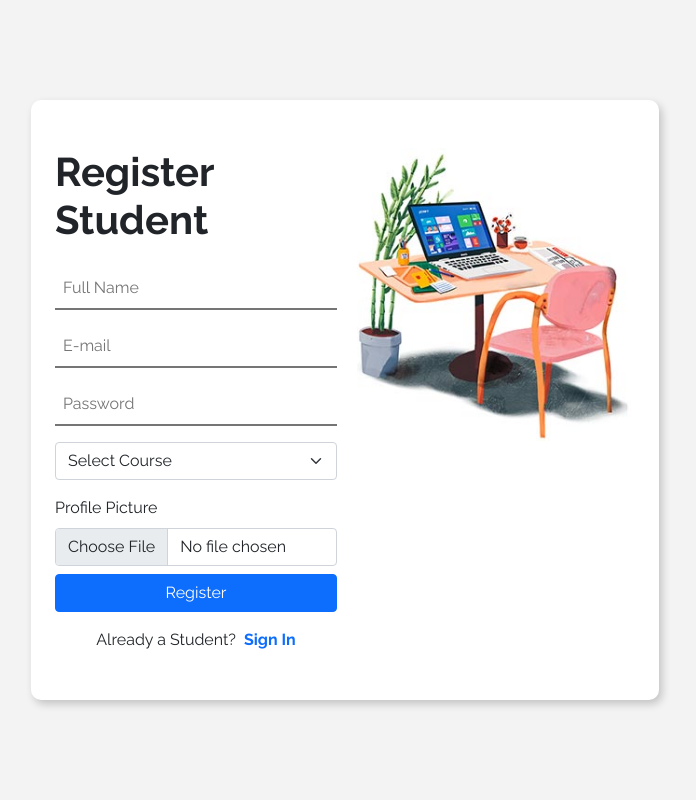
After one commit to maazi444/sm-system, a PHP site: page /register-student.php in a window 1280 px wide. The commit adds this page. Shown: the whole page, without its empty margins (295-991 px from the left). Run offline with PHP 8.4, Linux system fonts and the light colour scheme; some libraries are stand-ins or nearby versions.

Commit message:
student registration page added

```diff
--- a/admin-login.php
+++ b/admin-login.php
@@ -62,7 +62,7 @@ if (!isset($_SESSION['auth'])) {
                     <input type="submit" name="login" value="Login" class="btn btn-primary w-100 mt-2">
                 </form>
                 <div class="w-100 text-center mt-3">
-                    <a href="index.php" class="link-secondary" class="text-align-center"><i class="fi fi-rr-users-alt mx-2"></i>Open Student Panel</a>
+                    <a href="index.php" class="link-secondary text-align-center text-decoration-none"><i class="fi fi-rr-users-alt mx-2"></i>Open Student Panel</a>
                 </div>
             </div>
         </div>
--- /dev/null
+++ b/includes/insertPicture.php
@@ -0,0 +1,44 @@
+<?php
+include("includes/connection.php");
+$errors = "";
+$newfilename = "newfilename";
+$flag=0;
+//echo $_FILES['image']['name'];
+if(isset($_FILES['image'])){
+$errors= array();
+$file_name = $_FILES['image']['name'];
+$newfilename =$file_name;
+$file_size =$_FILES['image']['size'];
+$file_tmp =$_FILES['image']['tmp_name'];
+$file_type=$_FILES['image']['type'];
+// echo $file_tmp,"/user_pictures/".$file_name;
+// $ext = end((explode(".", $file_name)));
+move_uploaded_file($file_tmp,"assets/user_pictures/".$file_name);
+
+// $file_ext=strtolower(end(explode('.',$_FILES['image']['name'])));
+
+// $extensions= array("jpeg","jpg","png");
+// if(file_exists($file_name)) {
+// echo "Sorry, file already exists.";
+// }
+// if(in_array($file_ext,$extensions)=== false){
+// $errors[]="file format not allowed, please choose a JPEG or PNG file.";
+// }
+
+// if($file_size > 2097152){
+// $errors[]='File size must be less than 2 MB';
+// }
+
+// if(empty($errors)==true){
+// move_uploaded_file($file_tmp,"user_pictures/".$newfilename.".".$file_ext);
+// $flag=1;
+// //echo "<script>window.close();</script>";
+
+// }
+}
+
+// else{
+// print_r($errors);
+// }
+
+?>
--- /dev/null
+++ b/register-student.php
@@ -0,0 +1,100 @@
+<?php
+ob_start();
+session_start();
+include("./includes/connection.php");
+include("includes/insertPicture.php");
+    $student_name = "";
+    $student_email = "";
+    $student_password = "";
+    $student_subject = "";
+    $studentEmailError = "";
+    $studentPasswordError = "";
+if(isset($_POST['register'])){
+    $student_name = mysqli_real_escape_string($conn, $_POST['student_name']);
+    $student_email = mysqli_real_escape_string($conn, $_POST['student_email']);
+    $student_password = mysqli_real_escape_string($conn, $_POST['student_password']);
+    $student_subject = mysqli_real_escape_string($conn, $_POST['student_subject']);
+    $admission_date = date("d-m-Y");
+
+    if(strlen($student_password) < 5)
+    {
+        $studentPasswordError = "Password must be at least 5 characters";
+    }
+    else
+    {
+        $student_name = $_POST['student_name'];
+        $student_email = $_POST['student_email'];
+        $student_password = $_POST['student_password'];
+        $recordset = mysqli_query($conn, "select * from students where student_email='$student_email'");
+        if(mysqli_num_rows($recordset)>0)
+        {
+            $student_emailError="E-mail is already in use. Please use another E-mail";
+        }
+        else
+        {
+            $sql="insert into students(student_name,student_email,student_password,profile_picture,admission_date) values('$student_email','$student_name','$student_password','$newfilename','$admission_date')";
+            mysqli_query($conn, $sql);
+            $msg = "inserted";
+            $_SESSION["student_auth"] = 1;
+            $_SESSION['student_name'] = $student_name;
+            header("location:dashboard/student-home.php");
+        }
+    }
+}
+?>
+
+<!DOCTYPE html>
+<html lang="en">
+
+<head>
+    <meta charset="UTF-8">
+    <meta name="viewport" content="width=device-width, initial-scale=1.0">
+    <title>Attendance System</title>
+
+    <?php
+    include("./includes/sources.php");
+    ?>
+    <link rel="stylesheet" href="./css/style.css">
+</head>
+
+<body>
+    <main class="container-fluid d-flex justify-content-center align-items-center main-container">
+        <div class="row bg-white px-3 py-5 w-50 signin-outer">
+            <div class="col-md-6 px-2">
+                <h1 class="fw-bold">Register Student</h1>
+                <form action="" method="POST" class="mt-3 d-flex flex-column align-items-start" autocomplete="off">
+
+                    <input type="text" name="student_name" class="signin-input my-2 p-2 w-100" id="student_name" placeholder="Full Name" required />
+
+                    <input type="email" name="student_email" class="signin-input my-2 p-2 w-100" id="student_email" placeholder="E-mail" required />
+                    <span class="text-danger"><?php echo $studentEmailError; ?></span>
+
+                    <input type="password" name="student_password" class="signin-input my-2 p-2 w-100" placeholder="Password" id="student_password" required />
+                    <span class="text-danger"><?php echo $studentPasswordError ?></span>
+
+                    <select class="form-select my-2" name="student_subject" id="student_subject" required>
+                        <option value="">Select Course</option>
+                        <option value="Web Design">Web Design</option>
+                        <option value="Web Development">Web Development</option>
+                    </select>
+
+                    <label for="student_profilepic" class="form-label mt-2">Profile Picture</label>
+                    <input class="form-control" type="file" name="image" id="image">
+
+                    <input type="submit" name="register" value="Register" class="btn btn-primary w-100 mt-2">
+
+                </form>
+                <div class="w-100 text-center mt-3">
+                    <div>
+                        <span class="me-2">Already a Student?</span><a href="index.php" class="text-decoration-none fw-bold">Sign In</a>
+                    </div>
+                </div>
+            </div>
+            <div class="col-md-6">
+                <img src="./assets/register-student-image.jpg" class="img-fluid" alt="Sign In Image">
+            </div>
+        </div>
+    </main>
+</body>
+
+</html>
```
Also changed, not shown: dashboard/includes/studentSideMenu.php (+6 -2 lines), dashboard/student-home.php (+10 -13 lines), extra/structure.txt (added, +38 -0 lines), index.php (+16 -5 lines), assets/register-student-image.jpg (added).
